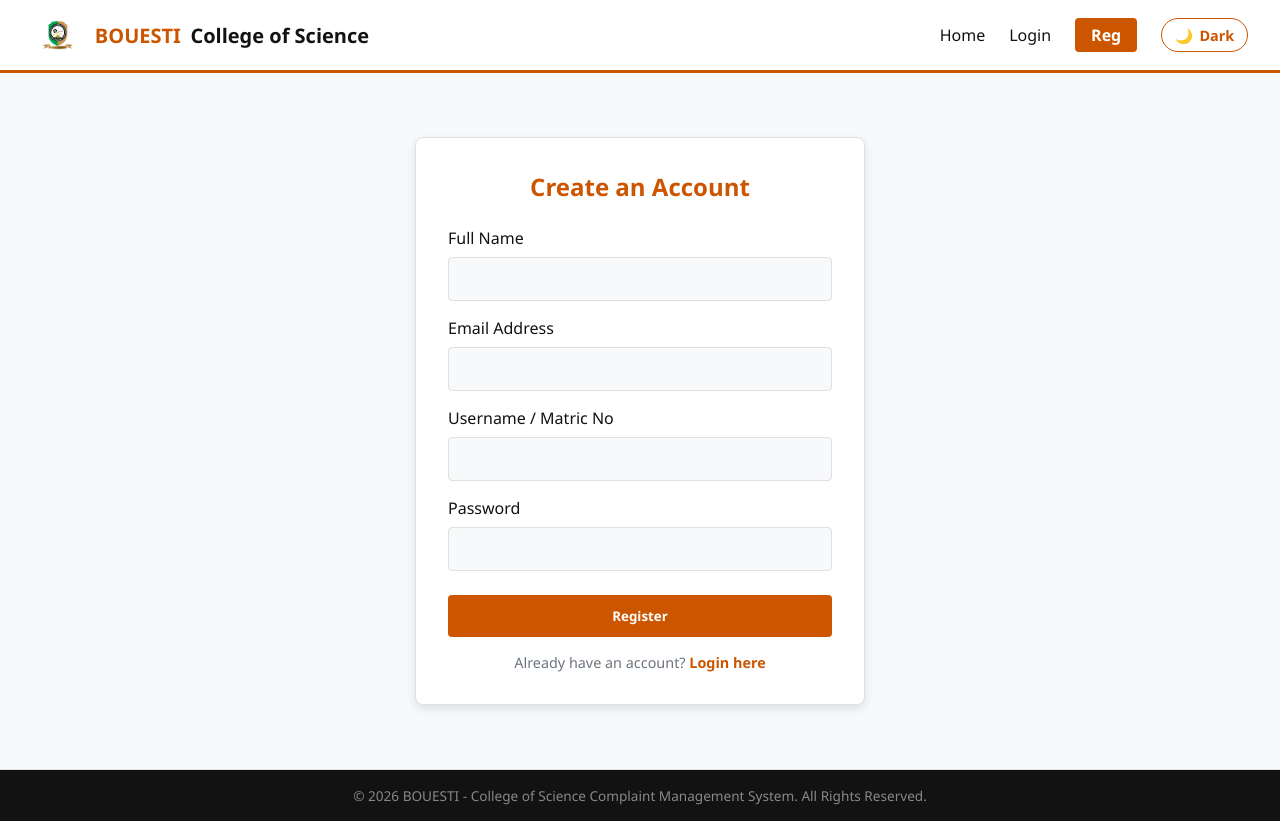
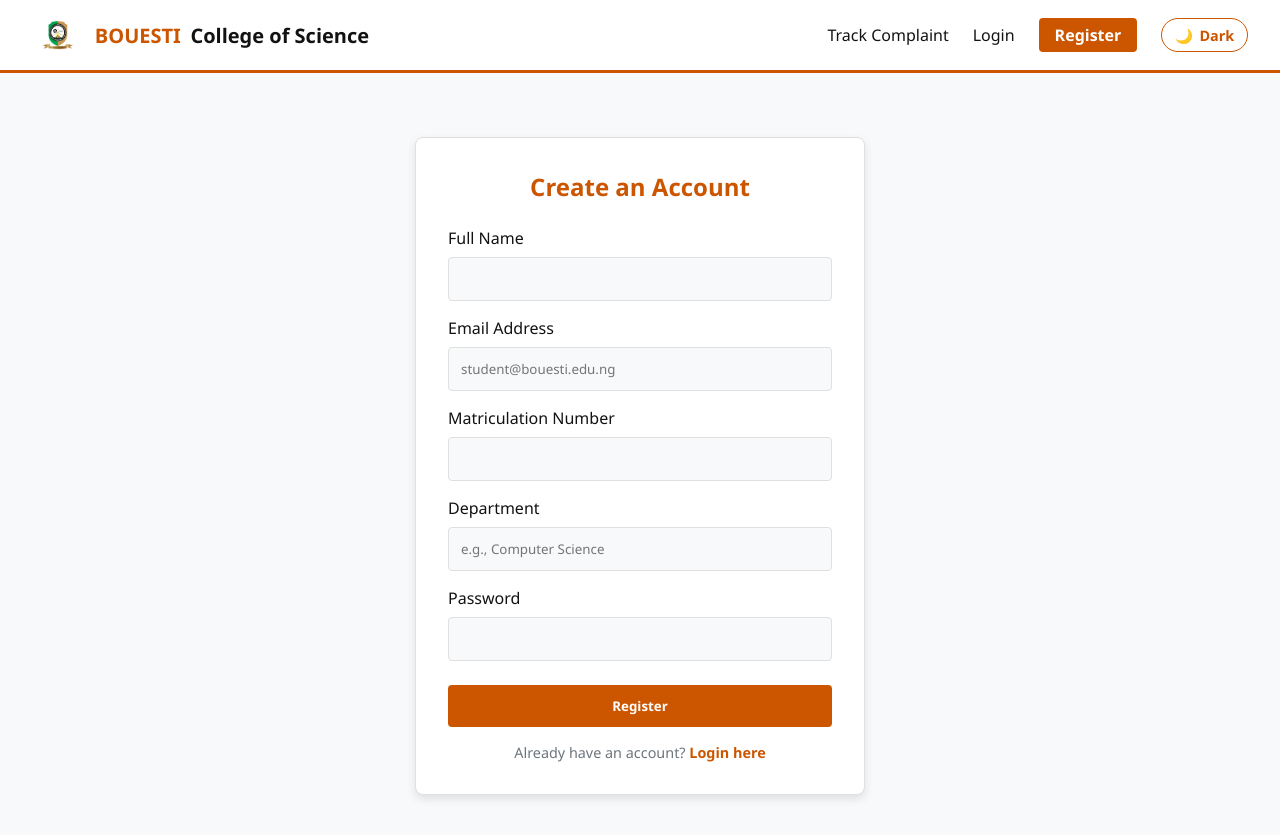
Before and after one commit to Harjabart/bouesti-college-of-science_complaint_system, a Flask app: template templates/register.html in a window 1280 px wide. Shown: the top 835 px of the page. Run offline with Flask 3, Linux system fonts and the light colour scheme; the template is opened without the code that fills it, so the values that code supplies are empty.

Commit message:
Add complaint tracking system, update registration fields, and fix base template navigation

```diff
--- a/templates/base.html
+++ b/templates/base.html
@@ -17,7 +17,7 @@
 
 <body>
     <header class="navbar">
-        <a href="{{ url_for('login') }}" class="brand">
+        <a href="{{ url_for('index') if 'index' in eval('dir()') else url_for('login') }}" class="brand">
             <!-- Light Theme Logo (Shown in Light Mode) -->
             <img src="{{ url_for('static', filename='images/logo.png') }}" alt="BOUESTI Logo" class="logo-light"
                 style="height: 38px; width: auto;" onerror="this.style.display='none'">
@@ -30,7 +30,8 @@
         </a>
 
         <ul class="nav-links">
-            <li><a href="{{ url_for('login') }}">Home</a></li>
+            <li><a href="{{ url_for('track_complaint') }}">Track Complaint</a></li>
+
             {% if session.get('user_id') %}
             {% if session.get('is_admin') %}
             <li><a href="{{ url_for('admin_dashboard') }}">Admin Portal</a></li>
@@ -38,14 +39,21 @@
             <li><a href="{{ url_for('student_dashboard') }}">Dashboard</a></li>
             <li><a href="{{ url_for('submit_complaint') }}">File Complaint</a></li>
             {% endif %}
-            <li><a href="{{ url_for('logout') }}" style="color: var(--primary-color); font-weight: bold;">Logout ({{
-                    session.get('full_name') }})</a></li>
+            <li>
+                <a href="{{ url_for('logout') }}" style="color: var(--primary-color); font-weight: bold;">
+                    Logout ({{ session.get('full_name') }})
+                </a>
+            </li>
             {% else %}
             <li><a href="{{ url_for('login') }}">Login</a></li>
-            <li><a href="{{ url_for('register') }}"
-                    style="background-color: var(--primary-color); color: #ffffff; padding: 0.4rem 1rem; border-radius: 4px; font-weight: 600;">Reg</a>
+            <li>
+                <a href="{{ url_for('register') }}"
+                    style="background-color: var(--primary-color); color: #ffffff; padding: 0.4rem 1rem; border-radius: 4px; font-weight: 600;">
+                    Register
+                </a>
             </li>
             {% endif %}
+
             <li>
                 <button class="theme-toggle-btn" id="themeToggle" aria-label="Toggle Theme">
                     <span id="themeIcon">🌙</span>
--- a/templates/register.html
+++ b/templates/register.html
@@ -16,13 +16,19 @@
 
         <div style="margin-bottom: 1rem;">
             <label style="display: block; margin-bottom: 0.5rem; font-weight: 500;">Email Address</label>
-            <input type="email" name="email" required
+            <input type="email" name="email" placeholder="student@bouesti.edu.ng" required
                 style="width: 100%; padding: 0.75rem; border: 1px solid var(--border-color); border-radius: 4px; background-color: var(--bg-color); color: var(--text-color);">
         </div>
 
         <div style="margin-bottom: 1rem;">
-            <label style="display: block; margin-bottom: 0.5rem; font-weight: 500;">Username / Matric No</label>
-            <input type="text" name="username" required
+            <label style="display: block; margin-bottom: 0.5rem; font-weight: 500;">Matriculation Number</label>
+            <input type="text" name="matric_no" required
+                style="width: 100%; padding: 0.75rem; border: 1px solid var(--border-color); border-radius: 4px; background-color: var(--bg-color); color: var(--text-color);">
+        </div>
+
+        <div style="margin-bottom: 1rem;">
+            <label style="display: block; margin-bottom: 0.5rem; font-weight: 500;">Department</label>
+            <input type="text" name="department" placeholder="e.g., Computer Science" required
                 style="width: 100%; padding: 0.75rem; border: 1px solid var(--border-color); border-radius: 4px; background-color: var(--bg-color); color: var(--text-color);">
         </div>
 
```
